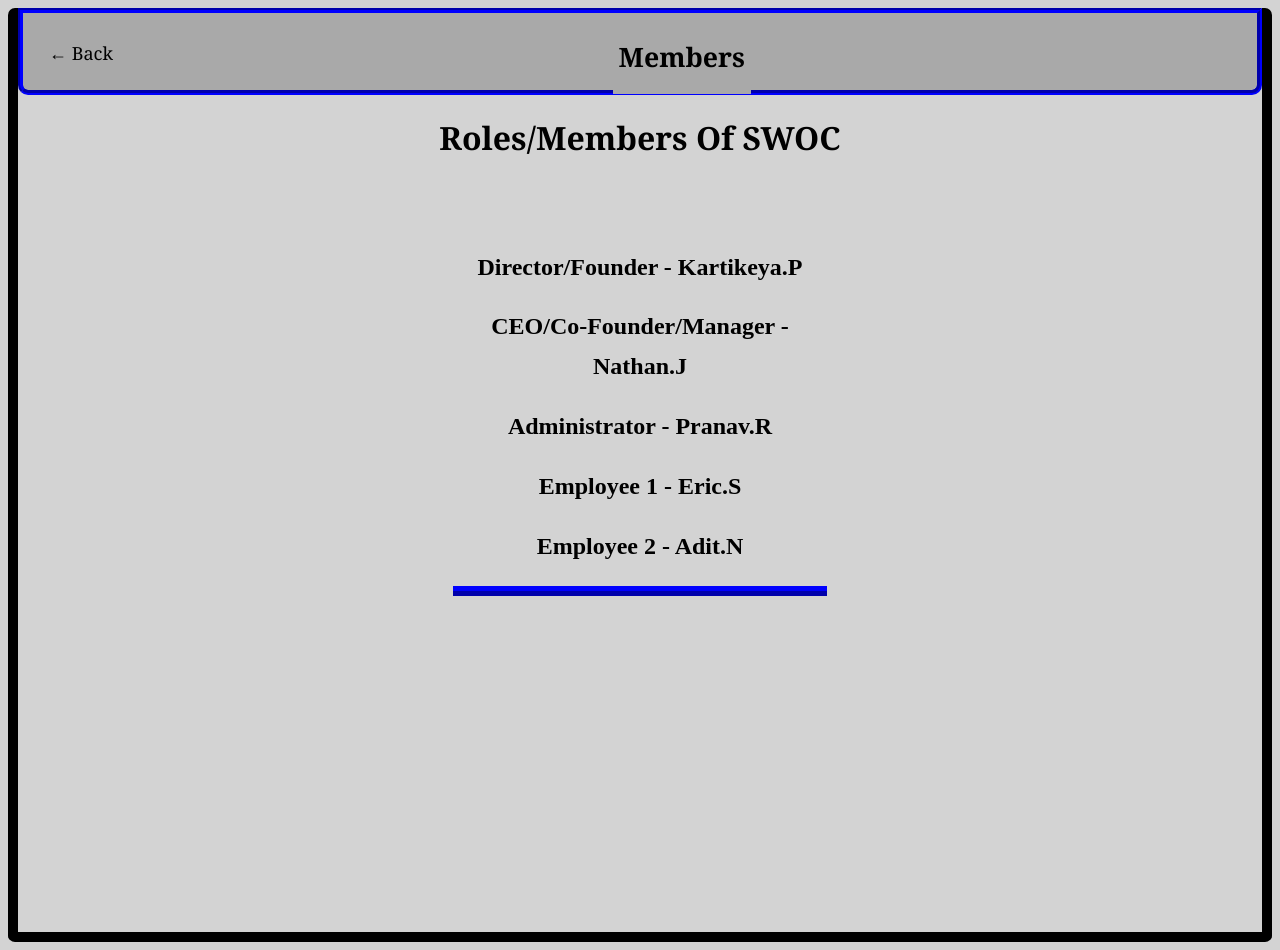
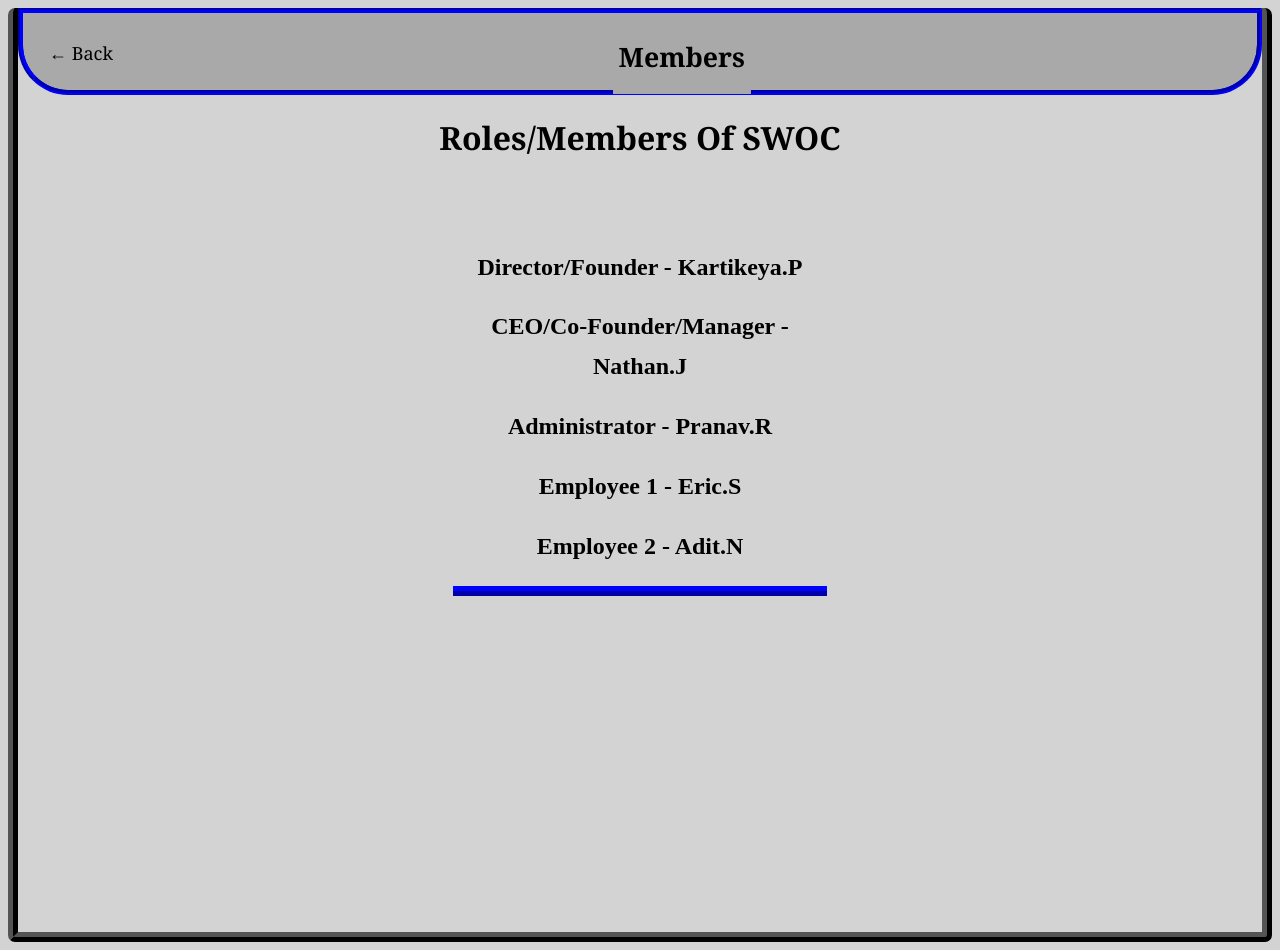
Before and after one commit to Nathan-NJN/SWOC-Members, a plain HTML site: page index.html in a window 1280 px wide. Drawn offline with Linux system fonts and the light colour scheme.

Commit message:
Update index.html

```diff
--- a/index.html
+++ b/index.html
@@ -6,7 +6,7 @@
             body {
                 background-color: lightgray;
                 border-width: 10px;
-                border-style: solid;
+                border-style: ridge;
                 border-color: black;
                 border-top-style: hidden;
                 border-radius: 7px;
@@ -21,8 +21,8 @@
                 padding-top: 7px;
                 display: flex;
                 background-color: darkgray;
-                border-bottom-right-radius: 10px;
-                border-bottom-left-radius: 10px;
+                border-bottom-right-radius: 50px;
+                border-bottom-left-radius: 50px;
             }
 
             h1 {
```
